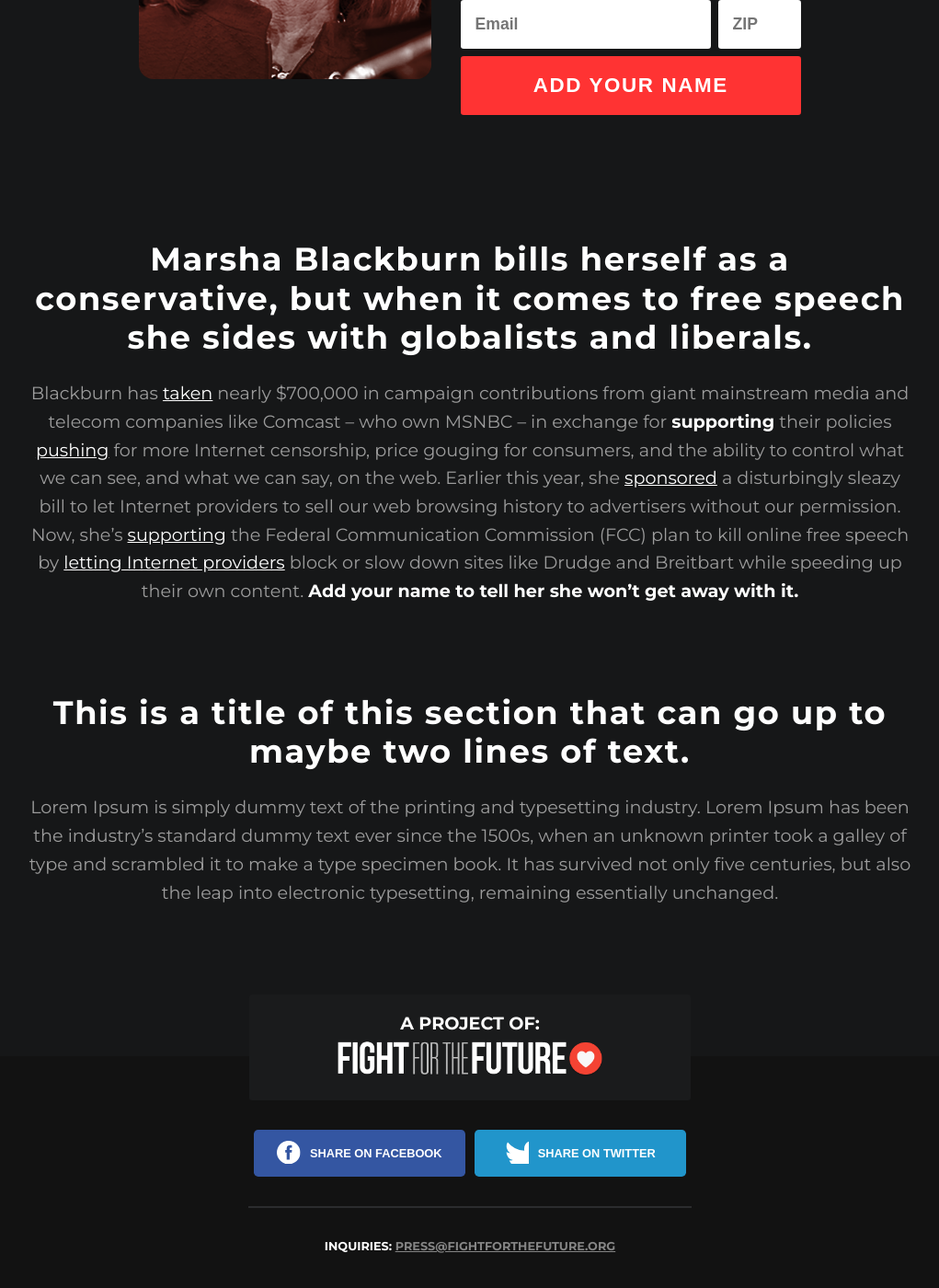
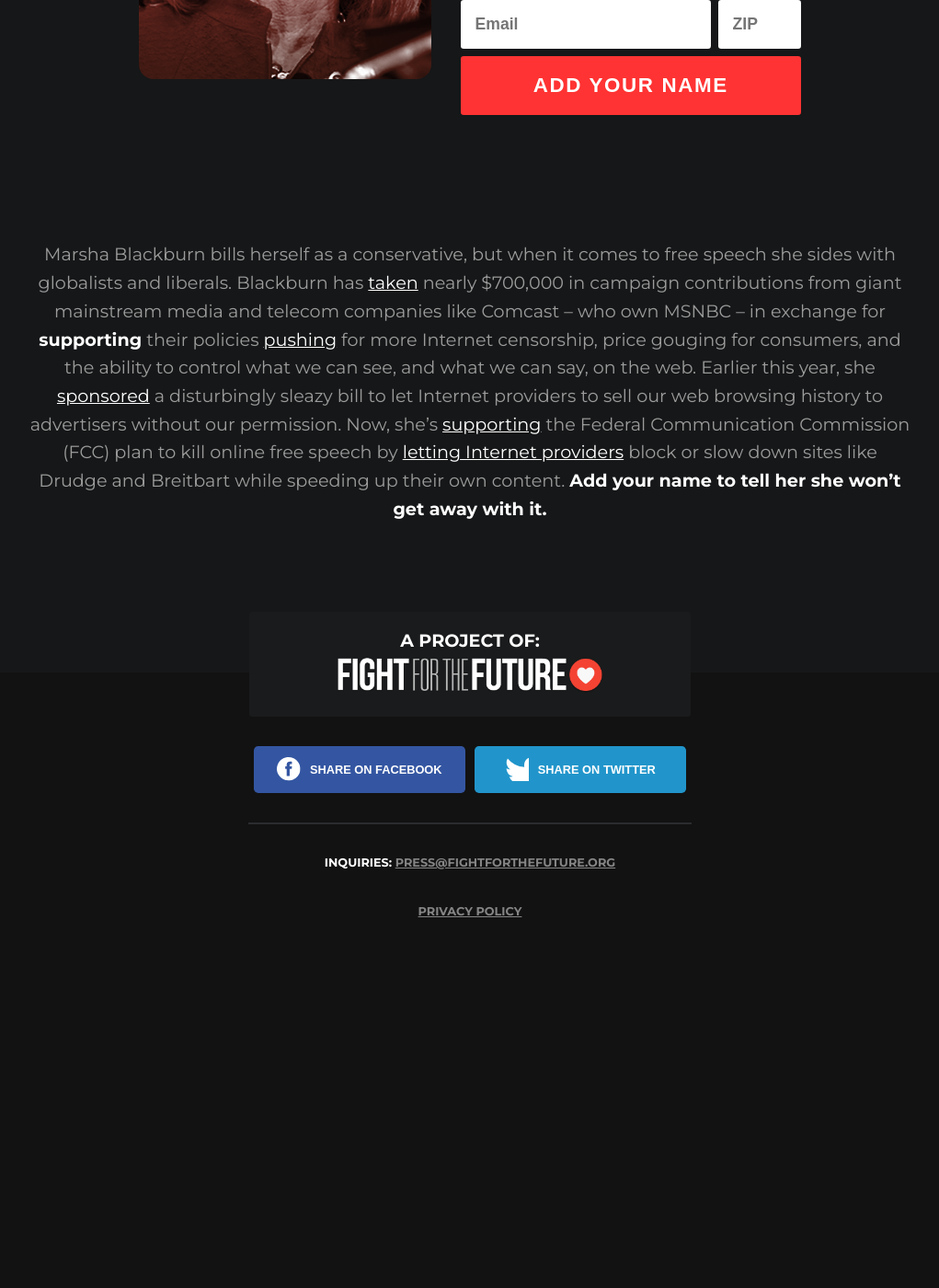
Before and after one commit to fightforthefuture/lovescensorship, a Jekyll site: the page built from _posts/0001-01-01-wantscensorship.herokuapp.com.md, in a window 1280 px wide and 1400 px high, scrolled down 624 px. Shown: the whole window at 92% size, without its empty margins (129-1150 px from the left). Built offline with Jekyll 4.4.1, drawn with Linux system fonts in a browser that asks for light colours; after the commit the page ends 1673 px from its top, so only the background shows below that.

Commit message:
remove lipsum

```diff
--- a/_posts/0001-01-01-wantscensorship.herokuapp.com.md
+++ b/_posts/0001-01-01-wantscensorship.herokuapp.com.md
@@ -6,10 +6,4 @@ layout: default
 
 {% include petition.html header="Tell Marsha Blackburn:" body="You can’t hide from your constituents. We can all see your corruption. I’ll never vote for you if you continue to support the FCC’s attack on free speech and the Internet." image="/images/marshablackburn.png" caption="Marsha Blackburn" %}
 
-## Marsha Blackburn bills herself as a conservative, but when it comes to free speech she sides with globalists and liberals.
-
-Blackburn has [taken](http://www.vocativ.com/415350/house-rep-pushing-to-set-back-online-privacy-rakes-in-industry-funds/) nearly $700,000 in campaign contributions from giant mainstream media and telecom companies like Comcast -- who own MSNBC -- in exchange for **supporting** their policies [pushing](https://www.eff.org/deeplinks/2017/06/attack-net-neutrality-attack-free-speech) for more Internet censorship, price gouging for consumers, and the ability to control what we can see, and what we can say, on the web. Earlier this year, she [sponsored](https://www.theverge.com/2017/3/29/15100620/congress-fcc-isp-web-browsing-privacy-fire-sale) a disturbingly sleazy bill to let Internet providers to sell our web browsing history to advertisers without our permission. Now, she’s [supporting](http://www.tennessean.com/story/news/2017/05/31/blackburn-fccs-rollback-net-neutrality-rules-a-positive-step/356558001/) the Federal Communication Commission (FCC) plan to kill online free speech by [letting Internet providers](https://www.newsmax.com/DavidGoodfriend/comcast-fcc-pai/2017/04/26/id/786478/) block or slow down sites like Drudge and Breitbart while speeding up their own content. **Add your name to tell her she won’t get away with it.**
-
-## This is a title of this section that can go up to maybe two lines of text.
-
-Lorem Ipsum is simply dummy text of the printing and typesetting industry. Lorem Ipsum has been the industry's standard dummy text ever since the 1500s, when an unknown printer took a galley of type and scrambled it to make a type specimen book. It has survived not only five centuries, but also the leap into electronic typesetting, remaining essentially unchanged.
+Marsha Blackburn bills herself as a conservative, but when it comes to free speech she sides with globalists and liberals. Blackburn has [taken](http://www.vocativ.com/415350/house-rep-pushing-to-set-back-online-privacy-rakes-in-industry-funds/) nearly $700,000 in campaign contributions from giant mainstream media and telecom companies like Comcast -- who own MSNBC -- in exchange for **supporting** their policies [pushing](https://www.eff.org/deeplinks/2017/06/attack-net-neutrality-attack-free-speech) for more Internet censorship, price gouging for consumers, and the ability to control what we can see, and what we can say, on the web. Earlier this year, she [sponsored](https://www.theverge.com/2017/3/29/15100620/congress-fcc-isp-web-browsing-privacy-fire-sale) a disturbingly sleazy bill to let Internet providers to sell our web browsing history to advertisers without our permission. Now, she’s [supporting](http://www.tennessean.com/story/news/2017/05/31/blackburn-fccs-rollback-net-neutrality-rules-a-positive-step/356558001/) the Federal Communication Commission (FCC) plan to kill online free speech by [letting Internet providers](https://www.newsmax.com/DavidGoodfriend/comcast-fcc-pai/2017/04/26/id/786478/) block or slow down sites like Drudge and Breitbart while speeding up their own content. **Add your name to tell her she won’t get away with it.**
```
